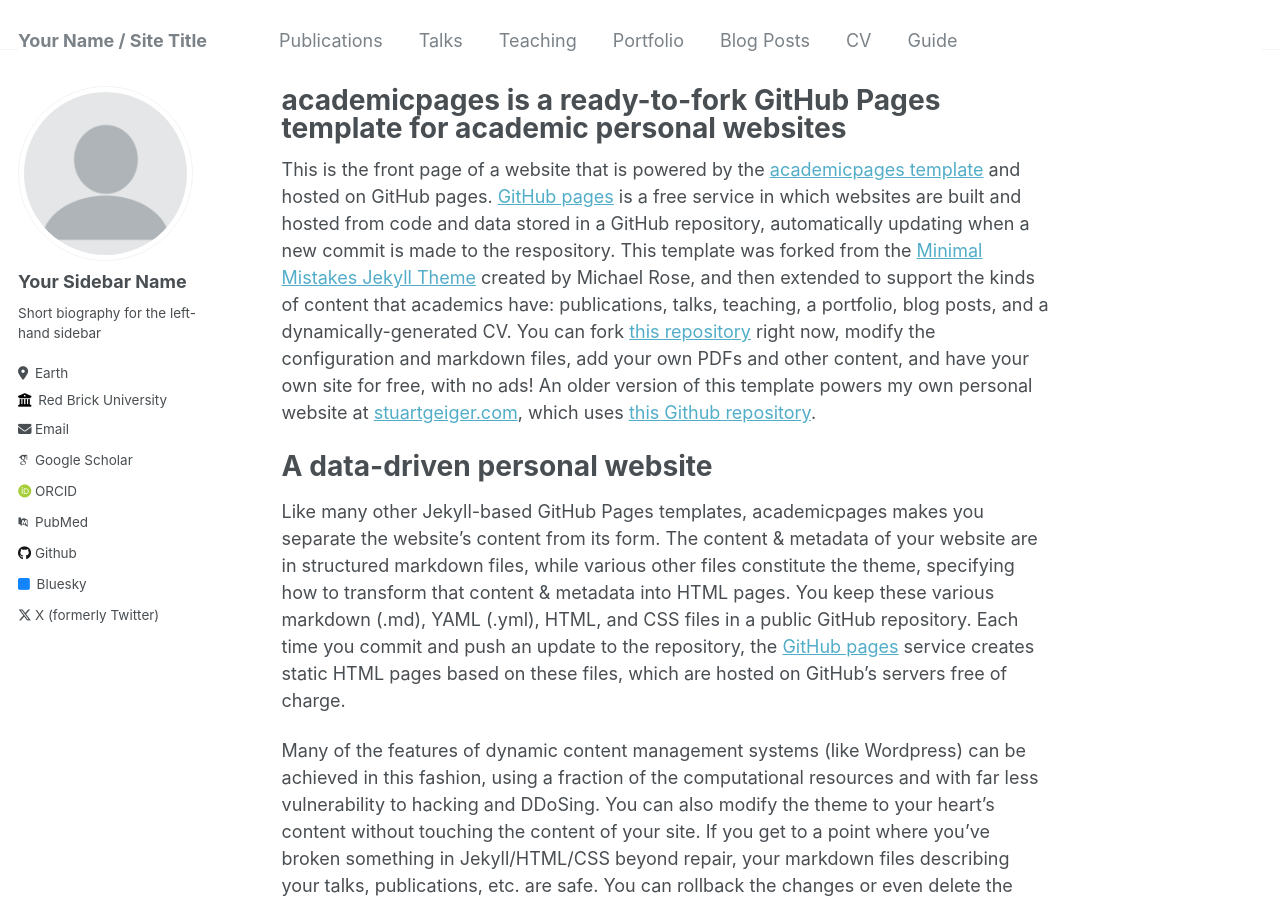
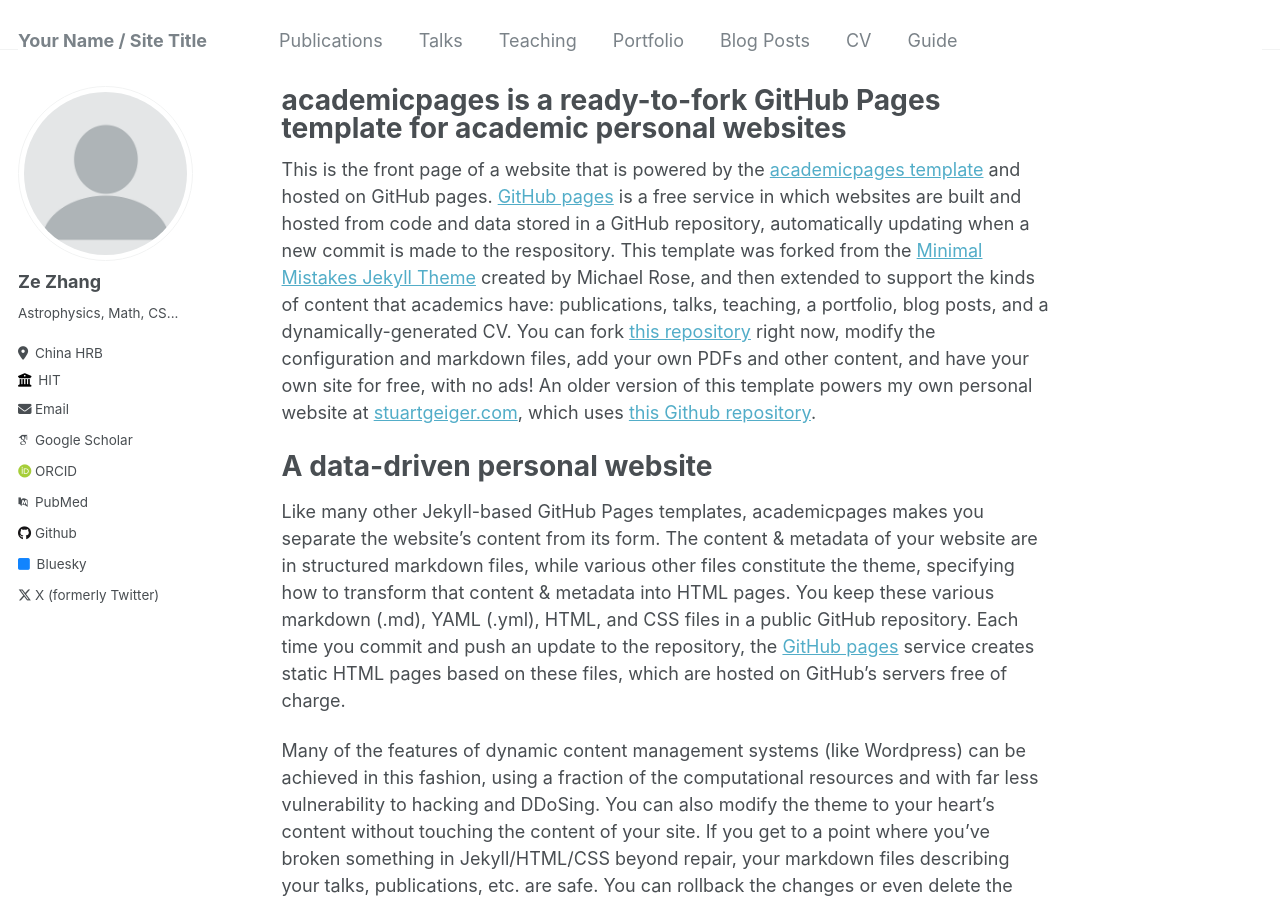
Before and after one commit to Xel-naga7/Xel-naga7.github.io, a Jekyll site: the page built from _pages/about.md, in a window 1280 px wide and 900 px high. Built offline with Jekyll 4.4.1, drawn with Linux system fonts in a browser that asks for light colours; some web fonts are replaced.

Commit message:
Update _config.yml

```diff
--- a/_config.yml
+++ b/_config.yml
@@ -12,7 +12,7 @@ title                    : "Your Name / Site Title"
 title_separator          : "-"
 name                     : &name "Your Name"
 description              : &description "personal description"
-url                      : https://academicpages.github.io # the base hostname & protocol for your site e.g. "https://mmistakes.github.io"
+url                      : https://xel-naga7.github.io # the base hostname & protocol for your site e.g. "https://mmistakes.github.io"
 baseurl                  : "" # the subpath of your site, e.g. "/blog"
 repository               : "academicpages/academicpages.github.io"
 
@@ -22,13 +22,13 @@ repository               : "academicpages/academicpages.github.io"
 author:
   # Biographic information
   avatar           : "profile.png"
-  name             : "Your Sidebar Name"
+  name             : "Ze Zhang"
   pronouns         : # example: "she/her"
-  bio              : "Short biography for the left-hand sidebar"
-  location         : "Earth"
-  employer         : "Red Brick University"
+  bio              : "Astrophysics, Math, CS..."
+  location         : "China HRB"
+  employer         : "HIT"
   uri              : # URL
-  email            : "none@example.org"
+  email            : "xelnaga7@outlook.com"
 
   # Academic websites
   arxiv            : # URL - Update with the correct link to your profile
```
